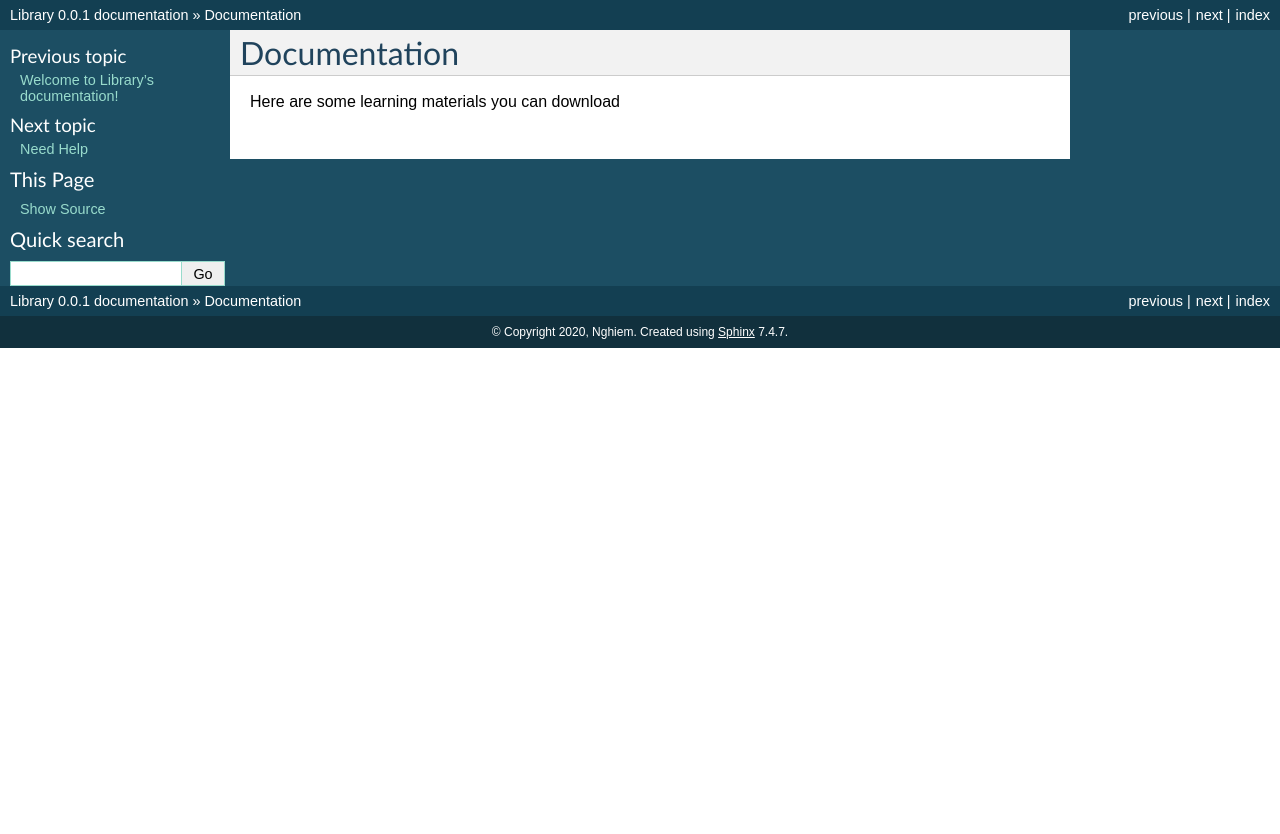
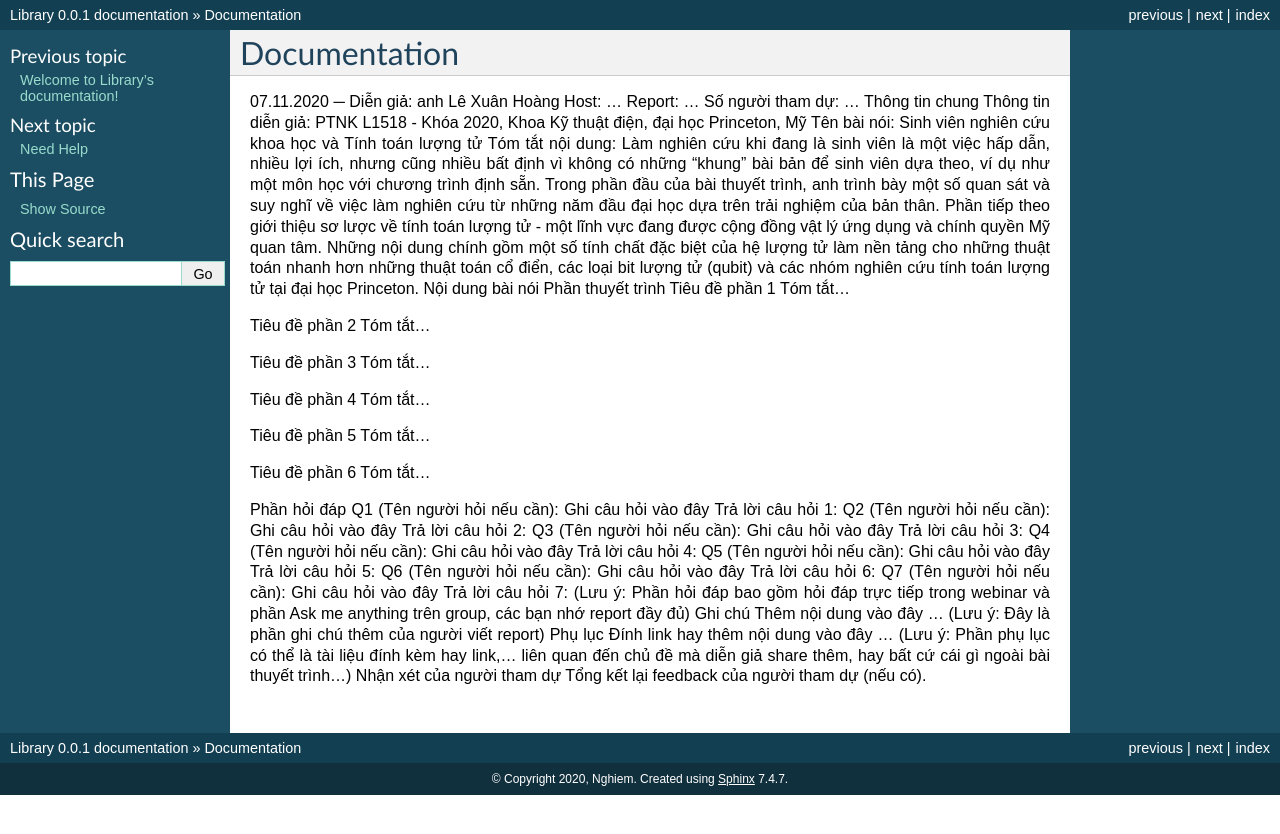
Before and after one commit to nghiemkythu/demoo, a Sphinx documentation site: the page built from docs/source/documentation.rst, in a window 1280 px wide. Shown: the top 834 px of the page. Built offline with Sphinx 7.4.7, drawn with Linux system fonts in a browser that asks for light colours; pages that are not in the unit, such as notebooks, are missing from menus.

Commit message:
'hoctap'

```diff
--- a/docs/source/documentation.rst
+++ b/docs/source/documentation.rst
@@ -1,4 +1,67 @@
 Documentation
 =============
 
-Here are some learning materials you can download
+07.11.2020
+─
+Diễn giả: anh Lê Xuân Hoàng
+Host: ...
+Report: ...
+Số người tham dự: ...
+Thông tin chung
+Thông tin diễn giả: PTNK L1518 - Khóa 2020, Khoa Kỹ thuật điện, đại học Princeton, Mỹ
+Tên bài nói: Sinh viên nghiên cứu khoa học và Tính toán lượng tử
+Tóm tắt nội dung:
+Làm nghiên cứu khi đang là sinh viên là một việc hấp dẫn, nhiều lợi ích, nhưng cũng nhiều bất định vì không có những "khung" bài bản để sinh viên dựa theo, ví dụ như một môn học với chương trình định sẵn. Trong phần đầu của bài thuyết trình, anh trình bày một số quan sát và suy nghĩ về việc làm nghiên cứu từ những năm đầu đại học dựa trên trải nghiệm của bản thân. Phần tiếp theo giới thiệu sơ lược về tính toán lượng tử - một lĩnh vực đang được cộng đồng vật lý ứng dụng và chính quyền Mỹ quan tâm. Những nội dung chính gồm một số tính chất đặc biệt của hệ lượng tử làm nền tảng cho những thuật toán nhanh hơn những thuật toán cổ điển, các loại bit lượng tử (qubit) và các nhóm nghiên cứu tính toán lượng tử tại đại học Princeton.
+Nội dung bài nói
+Phần thuyết trình
+Tiêu đề phần 1
+Tóm tắt...
+
+
+Tiêu đề phần 2
+Tóm tắt...
+
+
+Tiêu đề phần 3
+Tóm tắt...
+
+
+Tiêu đề phần 4
+Tóm tắt...
+
+
+Tiêu đề phần 5
+Tóm tắt...
+
+
+Tiêu đề phần 6
+Tóm tắt...
+
+
+
+Phần hỏi đáp
+Q1 (Tên người hỏi nếu cần): Ghi câu hỏi vào đây
+Trả lời câu hỏi 1:
+Q2 (Tên người hỏi nếu cần): Ghi câu hỏi vào đây
+Trả lời câu hỏi 2:
+Q3 (Tên người hỏi nếu cần): Ghi câu hỏi vào đây
+Trả lời câu hỏi 3:
+Q4 (Tên người hỏi nếu cần): Ghi câu hỏi vào đây
+Trả lời câu hỏi 4:
+Q5 (Tên người hỏi nếu cần): Ghi câu hỏi vào đây
+Trả lời câu hỏi 5:
+Q6 (Tên người hỏi nếu cần): Ghi câu hỏi vào đây
+Trả lời câu hỏi 6:
+Q7 (Tên người hỏi nếu cần): Ghi câu hỏi vào đây
+Trả lời câu hỏi 7:
+(Lưu ý: Phần hỏi đáp bao gồm hỏi đáp trực tiếp trong webinar và phần Ask me anything trên group, các bạn nhớ report đầy đủ)
+Ghi chú
+Thêm nội dung vào đây
+...
+(Lưu ý: Đây là phần ghi chú thêm của người viết report)
+Phụ lục
+Đính link hay thêm nội dung vào đây
+...
+(Lưu ý: Phần phụ lục có thể là tài liệu đính kèm hay link,... liên quan đến chủ đề mà diễn giả share thêm, hay bất cứ cái gì ngoài bài thuyết trình...)
+Nhận xét của người tham dự
+Tổng kết lại feedback của người tham dự (nếu có).
```
